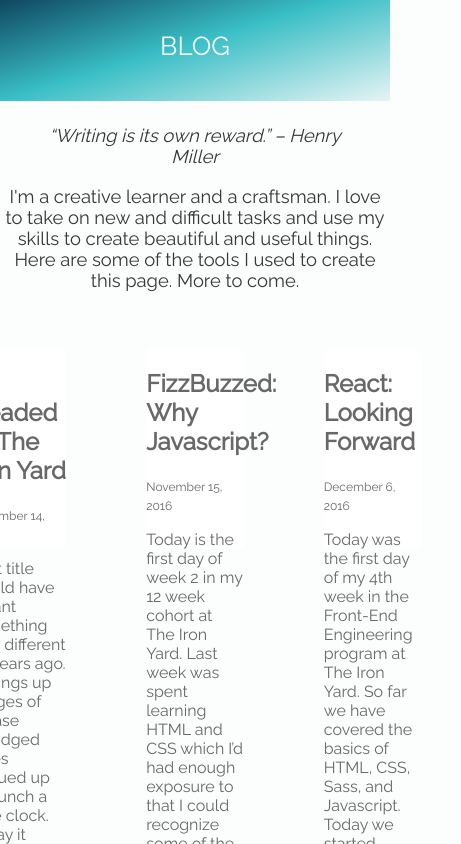
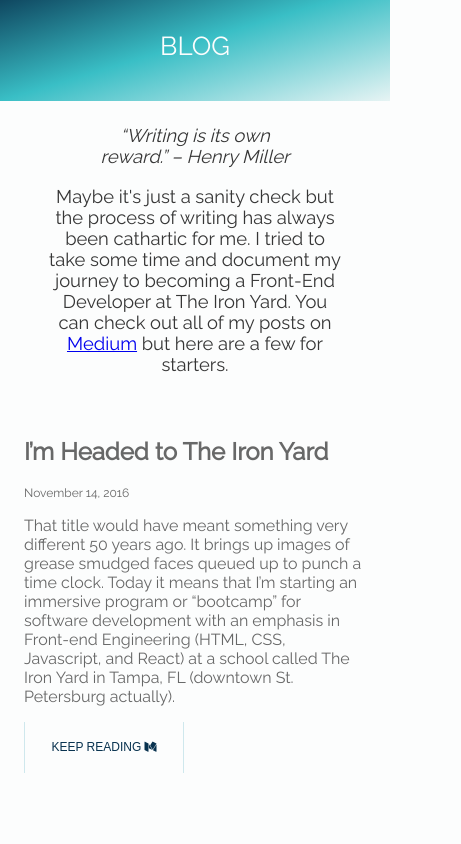
Before and after one commit to cfsanderson/portfolio, a React app: page / in a window 390 px wide. Shown: the part 1820-2664 px from the top of the page, 461 px wide, since content can reach past the window. Built offline with nearby package versions, Linux system fonts and the light colour scheme; no server answers; a web font is replaced by a local one.

Commit message:
Added responsive design to BlogFeed section and corrected overlapping divs.

```diff
--- a/src/components/BlogFeed.js
+++ b/src/components/BlogFeed.js
@@ -6,14 +6,14 @@ class BlogFeed extends Component {
 
   render () {
     return (
-      <div>
-        <div className='blog section-header'>
+      <div className='blog'>
+        <div className='section-header'>
           <h1>Blog</h1>
-          <div>
+          <div className='words'>
             <blockquote className='quote' cite='https://en.wikipedia.org/wiki/Carl_Rogers'>
               <q>Writing is its own reward.</q><span> – Henry Miller</span>
             </blockquote>
-            <p>I'm a creative learner and a craftsman. I love to take on new and difficult tasks and use my skills to create beautiful and useful things. Here are some of the tools I used to create this page. More to come.</p>
+            <p>Maybe it's just a sanity check but the process of writing has always been cathartic for me.  I tried to take some time and document my journey to becoming a Front-End Developer at The Iron Yard.  You can check out all of my posts on <a href='https://medium.com/@cfsanderson' target='_blank'>Medium</a>  but here are a few for starters.</p>
           </div>
         </div>
         <div className='blogposts'>
@@ -22,7 +22,7 @@ class BlogFeed extends Component {
               <h1>I’m Headed to The Iron Yard</h1>
               <time>November 14, 2016</time>
               <p>That title would have meant something very different 50 years ago. It brings up images of grease smudged faces queued up to punch a time clock. Today it means that I’m starting an immersive program or “bootcamp” for software development with an emphasis in Front-end Engineering (HTML, CSS, Javascript, and React) at a school called The Iron Yard in Tampa, FL (downtown St. Petersburg actually).</p>
-              <a className='keep-reading' href='https://medium.com/@cfsanderson/script-src-https-gist-github-com-cfsanderson-db861b186bfbb72e98f467ed20415e40-js-script-9329d14bfd58#.cc6nodbfl' target='_blank'>keep reading on <i className='fa fa-medium' aria-hidden='true' /></a>
+              <button><a className='keep-reading' href='https://medium.com/@cfsanderson/script-src-https-gist-github-com-cfsanderson-db861b186bfbb72e98f467ed20415e40-js-script-9329d14bfd58#.cc6nodbfl' target='_blank'>KEEP READING <i className='fa fa-medium' aria-hidden='true' /></a></button>
             </article>
           </div>
           <div>
@@ -30,7 +30,7 @@ class BlogFeed extends Component {
               <h1>FizzBuzzed: Why Javascript?</h1>
               <time>November 15, 2016</time>
               <p>Today is the first day of week 2 in my 12 week cohort at The Iron Yard. Last week was spent learning HTML and CSS which I’d had enough exposure to that I could recognize some of the syntax, but writing functional code was a struggle. I knew the pace of the course would be fast but I wasn’t expecting a panic attack on day 2.</p>
-              <a className='keep-reading' href='https://medium.com/@cfsanderson/fizzbuzzed-why-javascript-43ad273aa989#.aeag0p9rj' target='_blank'>KEEP READING</a>
+              <button><a className='keep-reading' href='https://medium.com/@cfsanderson/fizzbuzzed-why-javascript-43ad273aa989#.aeag0p9rj' target='_blank'>KEEP READING <i className='fa fa-medium' aria-hidden='true' /></a></button>
             </article>
           </div>
           <div>
@@ -38,7 +38,7 @@ class BlogFeed extends Component {
               <h1>React: Looking Forward</h1>
               <time>December 6, 2016</time>
               <p>Today was the first day of my 4th week in the Front-End Engineering program at The Iron Yard. So far we have covered the basics of HTML, CSS, Sass, and Javascript. Today we started looking at React. The combination of these tools will be the bulk of what we will work on for the rest of the program. They say the course is “immersive”</p>
-              <a className='keep-reading' href='https://medium.com/@cfsanderson/react-looking-forward-e1aba7829556#.3i7evdtne' target='_blank'>KEEP READING</a>
+              <button><a className='keep-reading' href='https://medium.com/@cfsanderson/react-looking-forward-e1aba7829556#.3i7evdtne' target='_blank'>KEEP READING <i className='fa fa-medium' aria-hidden='true' /></a></button>
             </article>
           </div>
         </div>
--- a/src/styles/screen.scss
+++ b/src/styles/screen.scss
@@ -115,11 +115,12 @@ header.top {
     border-top: none;
     border-right: 1px solid $base-color-three;
     border-bottom: none;
+    // border: 1px solid $base-color-three;
   }
 
   button:hover,
   button:active {
-    letter-spacing: 0.25em;
+    letter-spacing: 0.15em;
     transition: all 200ms ease-in-out;
   }
 
@@ -214,7 +215,6 @@ div.bio {
 
   .quote {
     font-style: italic;
-
   }
 
   h1 {
@@ -291,22 +291,81 @@ div.skills {
 
 //  Blog posts
 
+.blog {
+  button {
+    letter-spacing: 0;
+    color: $base-color-five;
+    cursor: pointer;
+    display: block;
+    font-size: 0.75em;
+    font-weight: lighter;
+    line-height: 45px;
+    // margin: 0 auto 2em;
+    max-width: 160px;
+    text-decoration: none;
+    text-transform: uppercase;
+    vertical-align: middle;
+    width: 100%;
+    background-color: inherit;
+    border-left: 1px solid $base-color-three;
+    border-top: none;
+    border-right: 1px solid $base-color-three;
+    border-bottom: none;
+    // border: 1px solid $base-color-three;
+
+    a {
+      text-decoration: none;
+      color: inherit;
+    }
+  }
+
+  button:hover,
+  button:active {
+    letter-spacing: 0.15em;
+    transition: all 200ms ease-in-out;
+  }
+
+  button::after,
+  button::before {
+    backface-visibility: hidden;
+    border: 1px solid rgba(#fff, 0);
+    bottom: 0;
+    content: " ";
+    display: block;
+    margin: 0 auto;
+    position: relative;
+    transition: all 200ms ease-in-out;
+    width: 0;
+  }
+
+  button:hover::after,
+  button:hover::before {
+    backface-visibility: hidden;
+    border-color: $base-color-five;
+    transition: width 350ms ease-in-out;
+    width: 80%;
+  }
+
+  button:hover::before {
+    bottom: auto;
+    top: 0;
+    width: 80%;
+  }
+
   .blogposts {
     display: flex;
     justify-content: center;
-  // max-width: 1000px;
-  // padding: 1em;
     align-content: center;
     margin-right: 0;
-}
 
     article {
-  background-color: hsla(0, 100%, 100%, 1);
+      display: flex;
+      flex-direction: column;
+      justify-content: space-around;
+      background-color: inherit;
       color: hsla(0, 0%, 21%, 0.75);
-  margin: 2.5em;
-  border-radius: 0.3em;
-  height: 200px;
       width: 25vw;
+      padding: 1.5em;
 
       header {
         height: 4em;
@@ -317,84 +376,29 @@ article {
         border-radius: 0.3em 0.3em 0 0;
       }
 
-  div {
-    padding: 1.2em;
-  }
-}
-
-time {
-  font-size: 0.75em;
-  font-weight: lighter;
-}
-
-@media (max-width: 700px) {
-  // .blogposts {
-  //   display: flex;
-  //   flex-direction: row;
-  //   // max-width: 1000px;
-  //   // padding: 1em;
-  //   // align-content: center;
-  //   margin-right: 0;
-  // }
-
-  article {
-    display: inline-block;
-    // flex-direction: row;
-    background-color: hsla(0, 100%, 100%, 1);
-    color: hsla(0, 0%, 21%, 0.75);
-    margin: 2.5em;
-    border-radius: 0.3em;
-    // height: 200px;
-    // width: 25vw;
-
-    header {
-      // height: 4em;
-      width: 100%;
-      background-repeat: no-repeat;
-      background-size: cover;
-      background-position: center;
-      border-radius: 0.3em 0.3em 0 0;
-    }
-
-    div {
-      padding: 1.2em;
-    }
-  }
-
       time {
         font-size: 0.75em;
         font-weight: lighter;
       }
     }
 
-// .keep-reading {
-//   background-color: hsla(204, 100%, 42%, 1);
-//   padding: 0.7em;
-//   font-weight: bold;
-//   position: absolute;
-//   right: 3em;
-//   border: 1px solid hsl(200, 60%, 50%);
-//   border-radius: 0.3em;
-// }
-//
-// .keep-reading:link,
-// .keep-reading:visited {
-//   color: white;
-//   text-decoration: none;
-// }
+    @media (max-width: 600px) {
+      display: block;
+      width: auto;
+      margin: 0;
 
-// @media (min-width: 450px) {
-//   font-size: 2.75em;
-// }
-//
-// @media (min-width: 760px) {
-//   font-size: 3.25em;
-// }
-//
-// @media (min-width: 900px) {
-//   font-size: 5.25em;
-//   margin: 0 0 0.5em;
-// }
+      article {
+        margin-right: 0;
+        width: auto;
+      }
+
+      button {
+        margin-left: 0;
+        margin-bottom: 0;
+      }
+    }
+  }
+}
 
 footer {
   color: $base-color-two;
```
Also changed, not shown: src/components/Resume.js (added, +19 -0 lines). Lines whose indentation alone changed are shown as unchanged.
